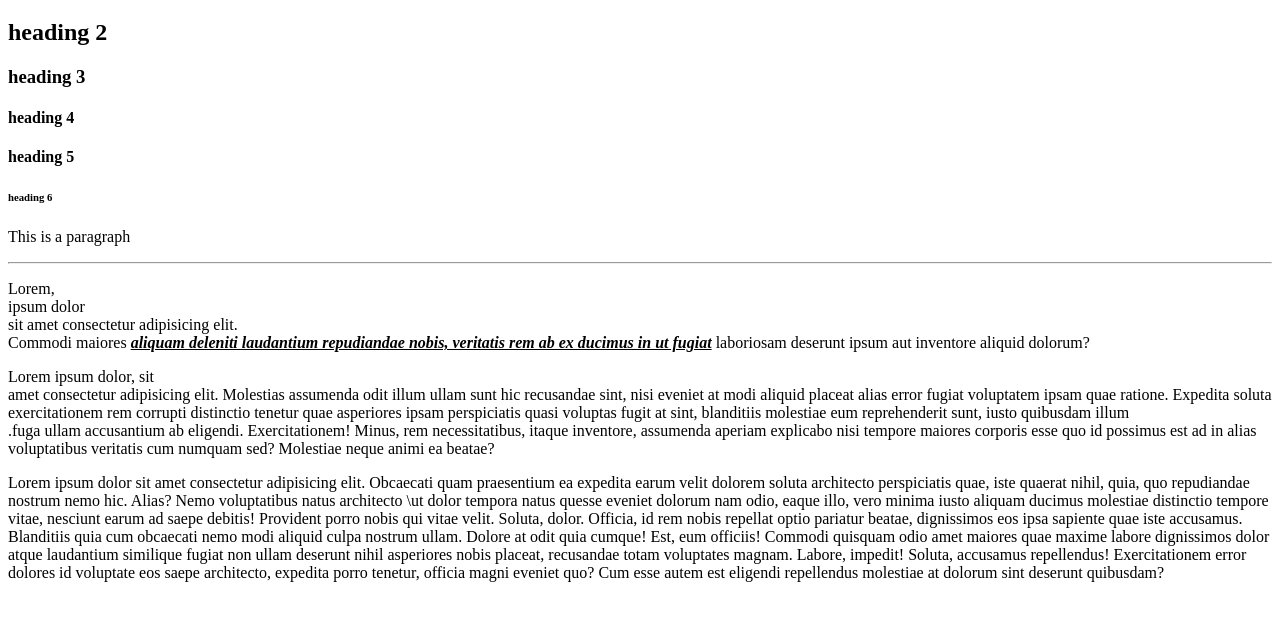
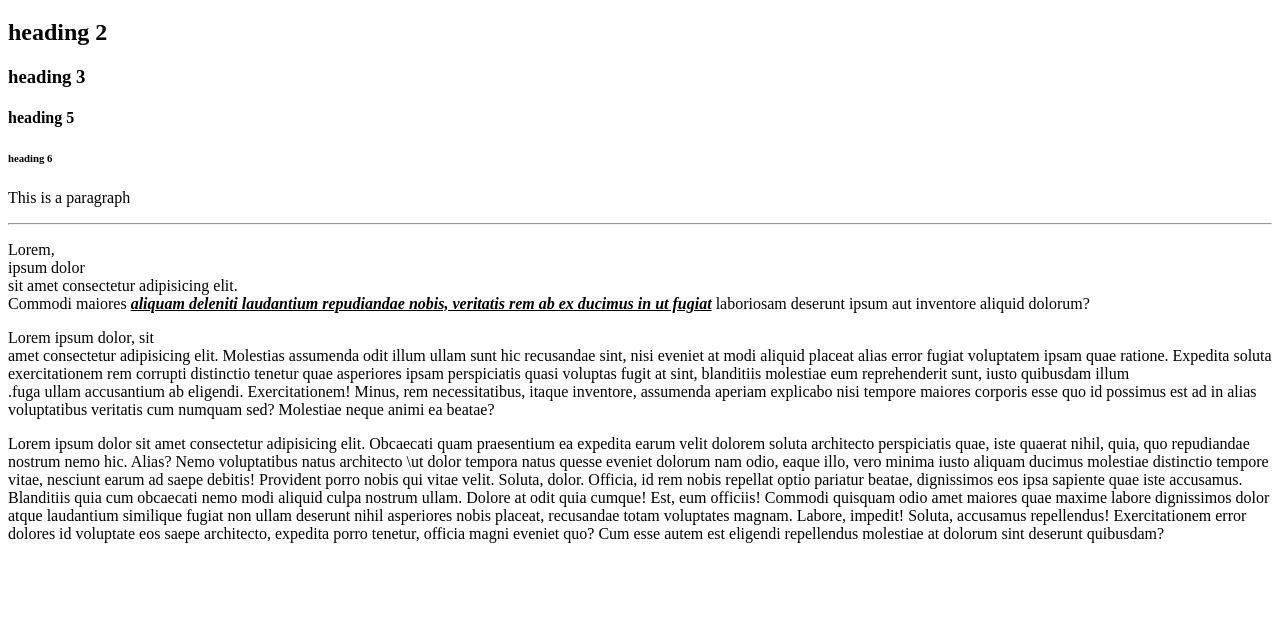
Before and after one commit to Vineet7697/HTML-CSS-, a plain HTML site: page April10/index.html in a window 1280 px wide. Shown: the part 61-682 px from the top of the page. Drawn offline with Linux system fonts and the light colour scheme.

Commit message:
change this file

```diff
--- a/April10/index.html
+++ b/April10/index.html
@@ -9,7 +9,6 @@
     <h1>heading 1</h1>
     <h2>heading 2</h2>
     <h3>heading 3</h3>
-    <h4>heading 4</h4>
     <h4>heading 5</h4>
     <h6>heading 6</h6>
     <p>This  is a paragraph</p>
```
